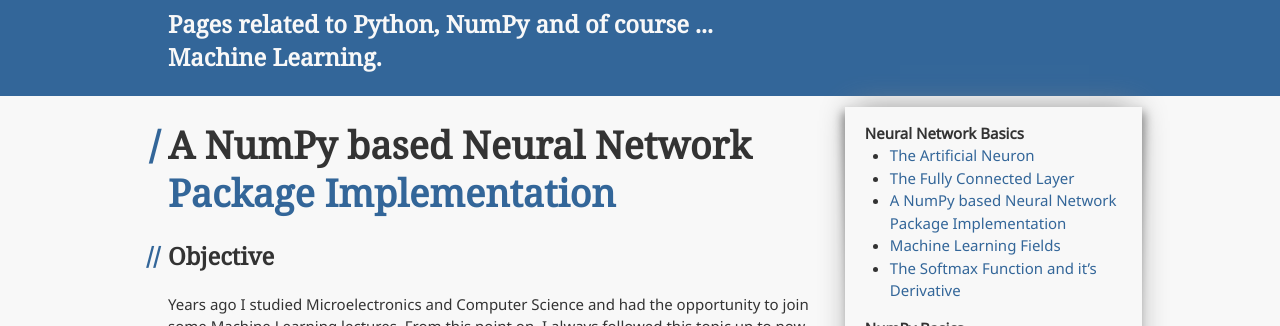
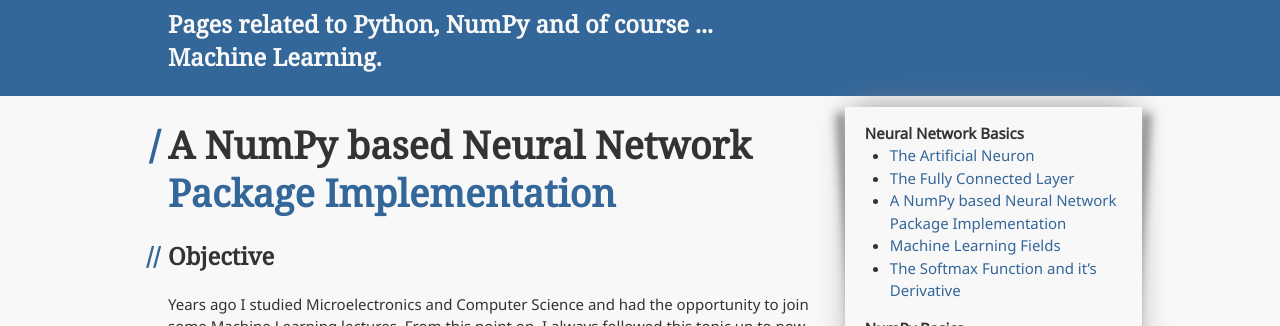
Before and after one commit to m-a-h-e/m-a-h-e.github.io, a Jekyll site: the page built from index.md, in a window 1280 px wide. Shown: the part 185-511 px from the top of the page. Built offline with Jekyll 4.4.1, drawn with Linux system fonts in a browser that asks for light colours; our own code applies the rules of GitHub Pages for plain Markdown files.

Commit message:
sidebar shadow

```diff
--- a/assets/css/style.scss
+++ b/assets/css/style.scss
@@ -275,7 +275,7 @@
         position: absolute;
         content: "";
         width: 10px;
-        height: calc(100% - 50px);
+        height: 400px;
         top: 5px;
         background-color: var(--shadow);
         z-index: -1;
@@ -283,12 +283,12 @@
     #sidebar:before {
         left: 15px;
         box-shadow: -10px 0px 10px var(--shadow);
-        transform: rotate(-2deg);
+        transform: rotate(-4deg);
     }
     #sidebar:after {
         right: 15px;
         box-shadow: 10px 0px 10px var(--shadow);
-        transform: rotate(2deg);
+        transform: rotate(4deg);
     }
 }
 
```
